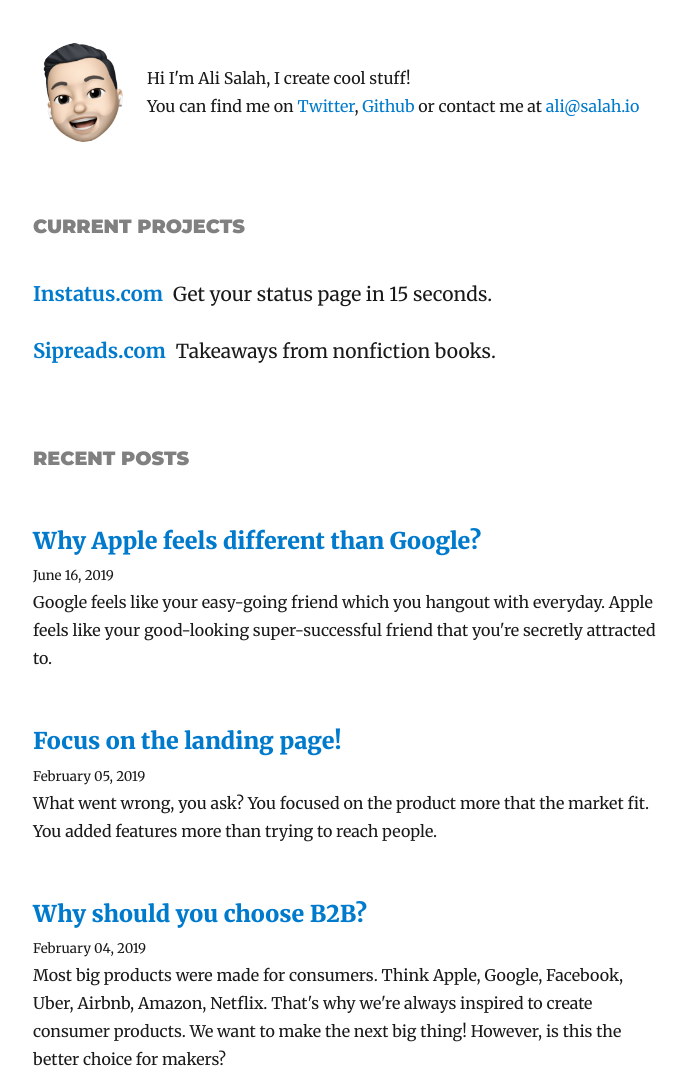
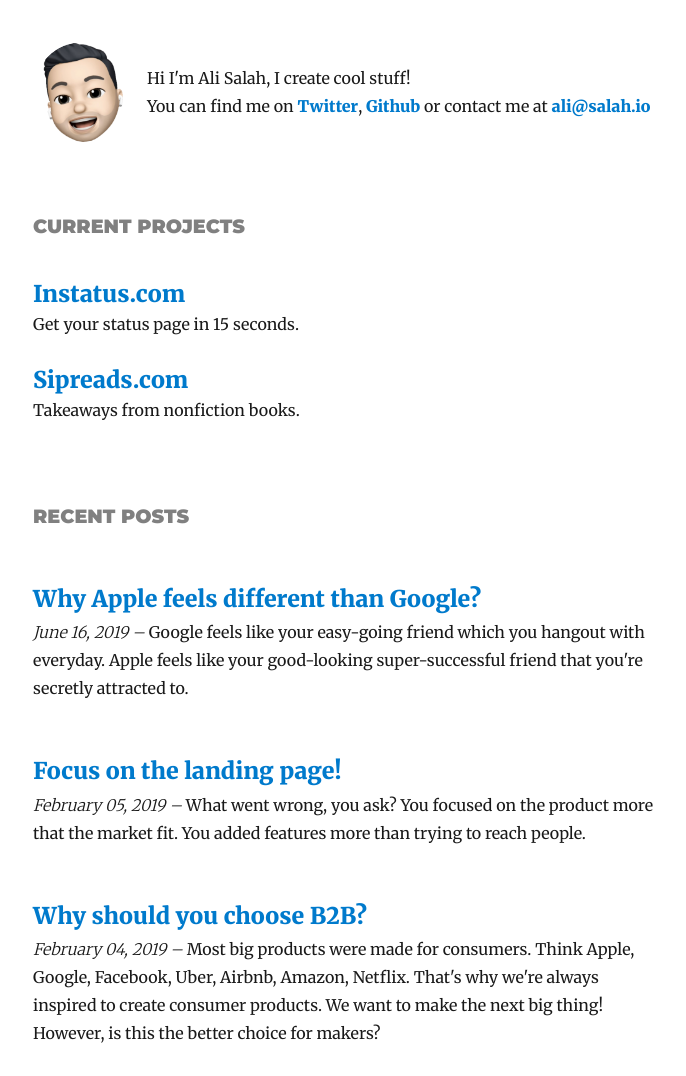
Before and after one commit to alisalahio/personal-website, a Gatsby site: page / in a window 1280 px wide. Shown: the top 1076 px of the page, without its empty margins (292-978 px from the left). Built offline with nearby package versions, Linux system fonts and the light colour scheme; Gatsby itself is replaced by a stand-in of ours; some packages are replaced by stand-ins of ours.

Commit message:
cleaner & more consistent look

```diff
--- a/src/components/bio.js
+++ b/src/components/bio.js
@@ -61,15 +61,15 @@ const Bio = () => {
         <br />
         You can find me on
         {` `}
-        <a style={{ boxShadow: 'none' }} href={`https://twitter.com/${social.twitter}`}>
+        <a style={{ fontWeight: 900, boxShadow: 'none' }} href={`https://twitter.com/${social.twitter}`}>
           Twitter
         </a>
         {`, `}
-        <a style={{ boxShadow: 'none' }} href={`https://github.com/${social.github}`}>
+        <a style={{ fontWeight: 900, boxShadow: 'none' }} href={`https://github.com/${social.github}`}>
           Github
         </a>
         {` or contact me at `}
-        <a style={{ boxShadow: 'none' }} href={`mailto:${social.mail}`}>
+        <a style={{ fontWeight: 900, boxShadow: 'none' }} href={`mailto:${social.mail}`}>
           {social.mail}
         </a>
       </p>
--- a/src/components/layout.js
+++ b/src/components/layout.js
@@ -50,7 +50,7 @@ class Layout extends React.Component {
         >
           © {new Date().getFullYear()},
           {` `}
-          <a style={{ boxShadow: 'none' }} href="https://twitter.com/alisalahio">
+          <a style={{ fontWeight: 900, boxShadow: 'none' }} href="https://twitter.com/alisalahio">
             Ali Salah
           </a>
         </footer>
--- a/src/components/posts.js
+++ b/src/components/posts.js
@@ -56,8 +56,9 @@ const Posts = () => {
                   {title}
                 </Link>
               </h3>
-              <small>{node.frontmatter.date}</small>
+              <span style={{ fontWeight: 300, fontStyle: 'italic' }}>{node.frontmatter.date} – </span>
               <p
+                style={{ display: 'inline' }}
                 dangerouslySetInnerHTML={{
                   __html: node.frontmatter.description || node.excerpt,
                 }}
--- a/src/components/projects.js
+++ b/src/components/projects.js
@@ -56,19 +56,19 @@ const Projects = () => {
                 <a
                   href={url}
                   style={{
-                    fontWeight: `bold`,
+                    fontWeight: 900,
                     boxShadow: `none`,
                     textDecoration: `none`,
-                    ...scale(0.25),
+                    ...scale(0.4),
                   }}
                   target="_blank"
                   rel="noopener noreferrer"
                 >
                   {title}
                 </a>
-                <span style={{ marginLeft: 10, ...scale(0.2) }}>
+                <p>
                   {description}
-                </span>
+                </p>
                 {moreLinks &&
                   moreLinks.map(link => (
                     <a
```
